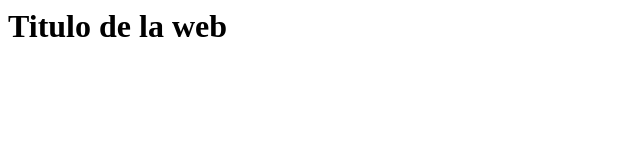
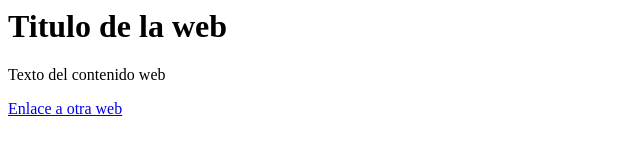
Before and after one commit to JordiSJO/Ejercicios-HTML, a plain HTML site: page index.html in a window 1280 px wide. Shown: the whole page, without its empty margins (0-640 px from the left). Drawn offline with Linux system fonts and the light colour scheme.

Commit message:
enlace añadido

```diff
--- a/index.html
+++ b/index.html
@@ -1 +1,3 @@
 <h1> Titulo de la web </h1>
+<p> Texto del contenido web </p>
+<a href="http://www.ibserveis.com"> Enlace a otra web </a>
```
